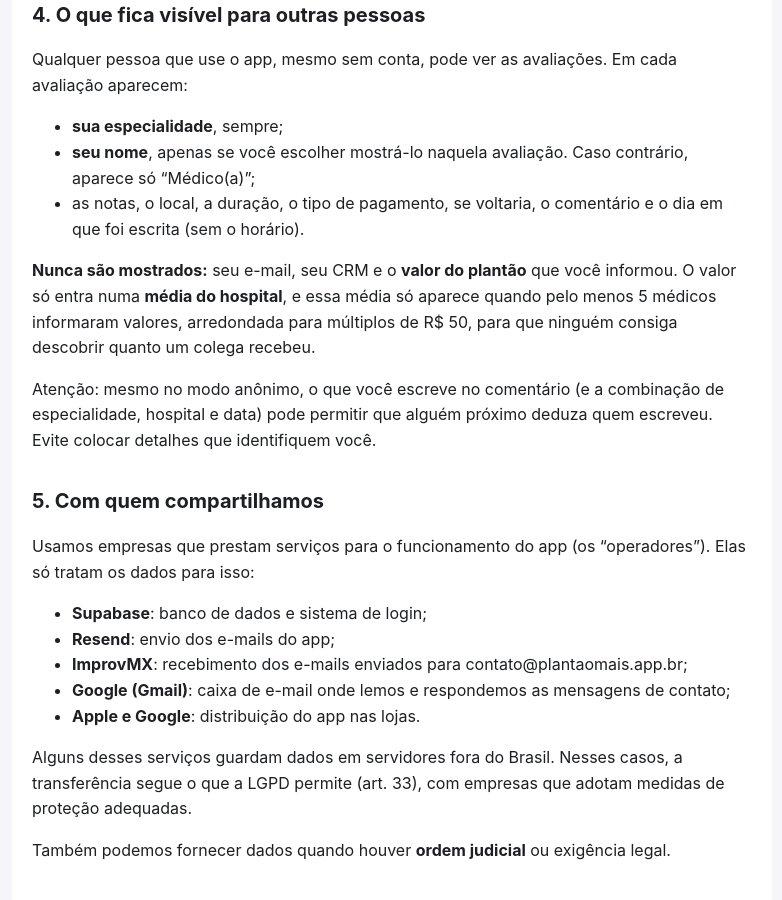
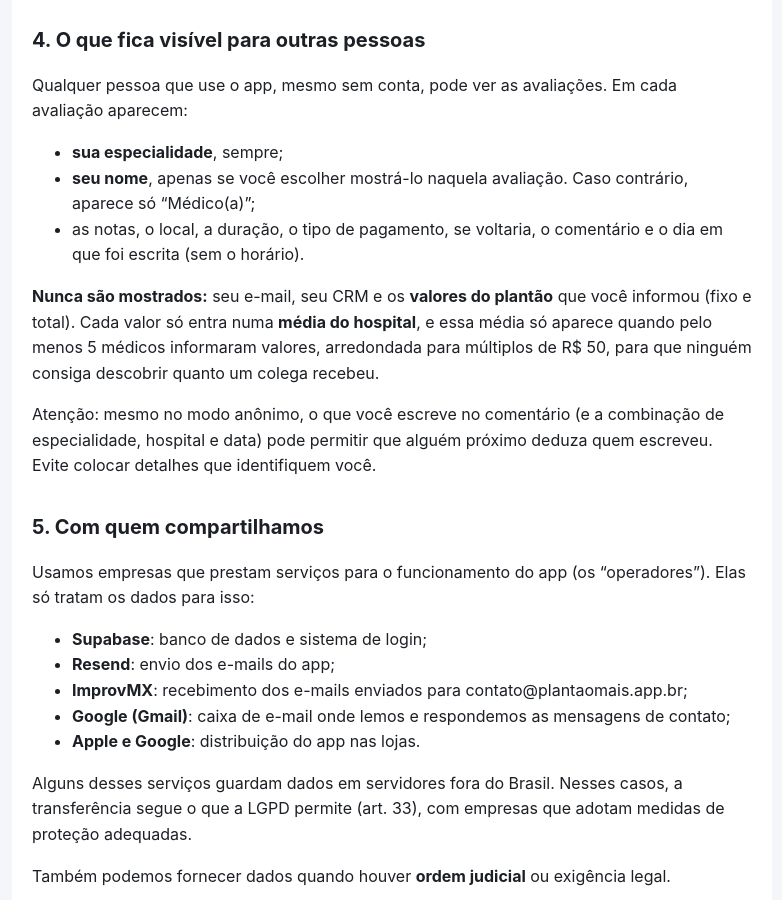
Before and after one commit to plantaomais-stack/plantaomais-site, a Jekyll site: the page built from privacidade.md, in a window 1280 px wide and 900 px high, scrolled down 2088 px. Shown: the whole window, without its empty margins (248-1030 px from the left). Built offline with Jekyll 4.4.1, drawn with Linux system fonts in a browser that asks for light colours; our own code applies the rules of GitHub Pages for plain Markdown files; some of the changed text lies outside the part shown.

Commit message:
Privacidade: valor total do plantão (fixo + produtividade)
Co-Authored-By: Claude Opus 5.5 <noreply@anthropic.com>

```diff
--- a/privacidade.md
+++ b/privacidade.md
@@ -27,6 +27,7 @@ Para qualquer assunto sobre privacidade, inclusive para exercer os seus direitos
 - as notas (pagamento e pontualidade, infraestrutura, equipe e gestão, descanso e segurança);
 - o local do plantão, a duração e o tipo de pagamento;
 - o valor fixo do plantão (opcional);
+- o valor total recebido, quando o pagamento tem produtividade (opcional);
 - se você voltaria a dar plantão ali;
 - o comentário (opcional);
 - se você quer que o seu nome apareça;
@@ -69,7 +70,7 @@ Qualquer pessoa que use o app, mesmo sem conta, pode ver as avaliações. Em cad
 - **seu nome**, apenas se você escolher mostrá-lo naquela avaliação. Caso contrário, aparece só "Médico(a)";
 - as notas, o local, a duração, o tipo de pagamento, se voltaria, o comentário e o dia em que foi escrita (sem o horário).
 
-**Nunca são mostrados:** seu e-mail, seu CRM e o **valor do plantão** que você informou. O valor só entra numa **média do hospital**, e essa média só aparece quando pelo menos 5 médicos informaram valores, arredondada para múltiplos de R$ 50, para que ninguém consiga descobrir quanto um colega recebeu.
+**Nunca são mostrados:** seu e-mail, seu CRM e os **valores do plantão** que você informou (fixo e total). Cada valor só entra numa **média do hospital**, e essa média só aparece quando pelo menos 5 médicos informaram valores, arredondada para múltiplos de R$ 50, para que ninguém consiga descobrir quanto um colega recebeu.
 
 Atenção: mesmo no modo anônimo, o que você escreve no comentário (e a combinação de especialidade, hospital e data) pode permitir que alguém próximo deduza quem escreveu. Evite colocar detalhes que identifiquem você.
 
```
